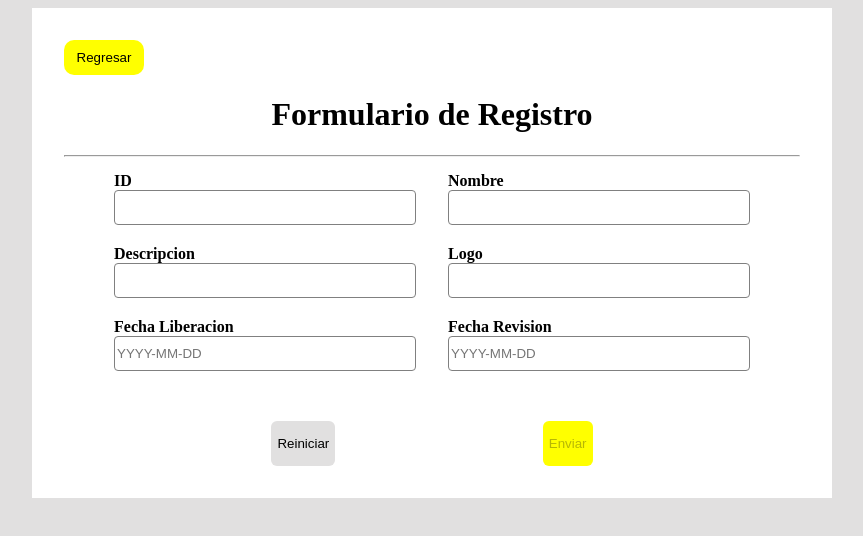
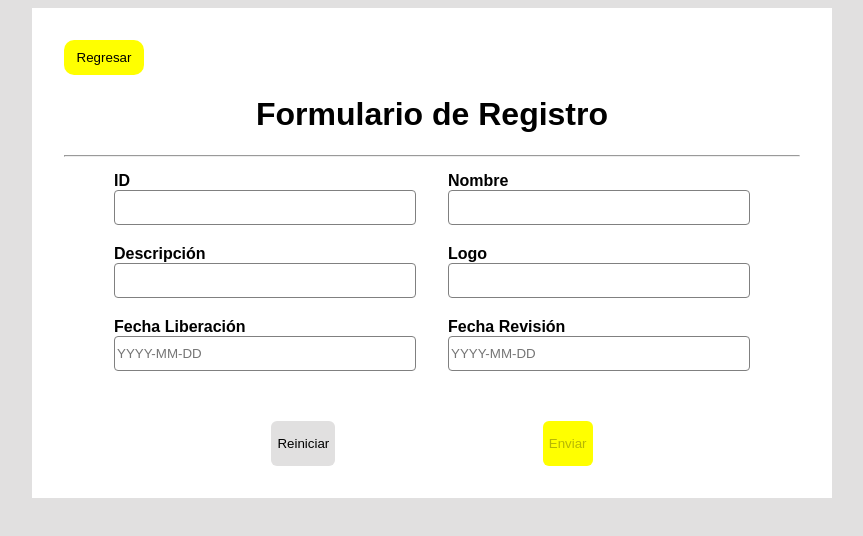
Before and after one commit to gingerrl/challenge-angular, an Angular app: page /form in a window 1280 px wide. Shown: the top 536 px of the page, without its empty margins (208-1071 px from the left). Built offline with nearby package versions, Linux system fonts and the light colour scheme.

Commit message:
refactor components

```diff
--- a/package.json
+++ b/package.json
@@ -6,7 +6,8 @@
     "start": "ng serve",
     "build": "ng build",
     "watch": "ng build --watch --configuration development",
-    "test": "jest"
+    "test": "jest",
+    "test:coverage": "jest --coverage"
   },
   "private": true,
   "dependencies": {
--- a/src/app/components/table-list/table-list.component.css
+++ b/src/app/components/table-list/table-list.component.css
@@ -5,7 +5,7 @@
 
 
 table {
-    font-family: arial, sans-serif;
+  /* font-family: arial, sans-serif; */
   border-collapse: collapse;
   width: 100%;
 }
@@ -13,7 +13,7 @@ table {
 td {
   text-align: center;
   padding: 20px;
-    border-top: 2px solid  rgb(235, 232, 232);
+  border-top: 2px solid rgb(235, 232, 232);
   gap: 16px;
 }
 
@@ -35,9 +35,6 @@ th {
 
 
 
-
-
-
 /* Style for dropdown button */
 .dropbtn {
   /* background-color: #5d5fd6; */
@@ -50,7 +47,8 @@ th {
 
 /* Style for dropdown content */
 .dropdown-content {
-  display: none; /* Hidden by default */
+  display: none;
+  /* Hidden by default */
   position: absolute;
   background-color: #ffffff;
   min-width: 85px;
@@ -76,5 +74,5 @@ th {
 
 /* Highlight dropdown button when dropdown menu is open */
 .dropdown:hover .dropbtn {
-  background-color: #474885;
+  background-color: seashell;
 }
--- a/src/app/components/table-list/table-list.component.html
+++ b/src/app/components/table-list/table-list.component.html
@@ -3,9 +3,9 @@
         <tr>
             <th>Logo</th>
             <th>Nombre del producto</th>
-            <th>Descripcion</th>
-            <th>Fecha de liberacion</th>
-            <th>Fecha de reestructuracion</th>
+            <th>Descripción</th>
+            <th>Fecha de liberación</th>
+            <th>Fecha de reestructuración</th>
             <th></th>
         </tr>
         <tr *ngFor=" let item of listFilter">
--- a/src/app/views/card-form/card-form.component.html
+++ b/src/app/views/card-form/card-form.component.html
@@ -24,7 +24,7 @@
             </div>
         </div>
         <div>
-            <label for="description">Descripcion</label>
+            <label for="description">Descripción</label>
             <input [ngClass]="form.get('description')?.errors && form.get('description')?.touched ? 'input-error' : ''"
                 name="description" formControlName="description" minlength="10" maxlength="200" />
             <div class="color-text" *ngIf="form.get('description')?.errors && form.get('description')?.touched">
@@ -40,7 +40,7 @@
             </div>
         </div>
         <div>
-            <label for="date_release">Fecha Liberacion</label>
+            <label for="date_release">Fecha Liberación</label>
             <input
                 [ngClass]="form.get('date_release')?.errors && form.get('date_release')?.touched ? 'input-error' : ''"
                 name="date_release" formControlName="date_release" placeholder="YYYY-MM-DD"/>
@@ -49,7 +49,7 @@
             </div>
         </div>
         <div>
-            <label for="date_revision">Fecha Revision</label>
+            <label for="date_revision">Fecha Revisión</label>
             <input
                 [ngClass]="form.get('date_revision')?.errors && form.get('date_revision')?.touched ? 'input-error' : ''"
                 name="date_revision" formControlName="date_revision" placeholder="YYYY-MM-DD"/>
--- a/src/styles.css
+++ b/src/styles.css
@@ -7,6 +7,8 @@
 
 html{
     box-sizing: border-box;
+    font-family: Arial, Helvetica, sans-serif;
+
 }
 body{
     background-color: rgb(225, 224, 224);
```
Lines whose indentation alone changed are shown as unchanged.
